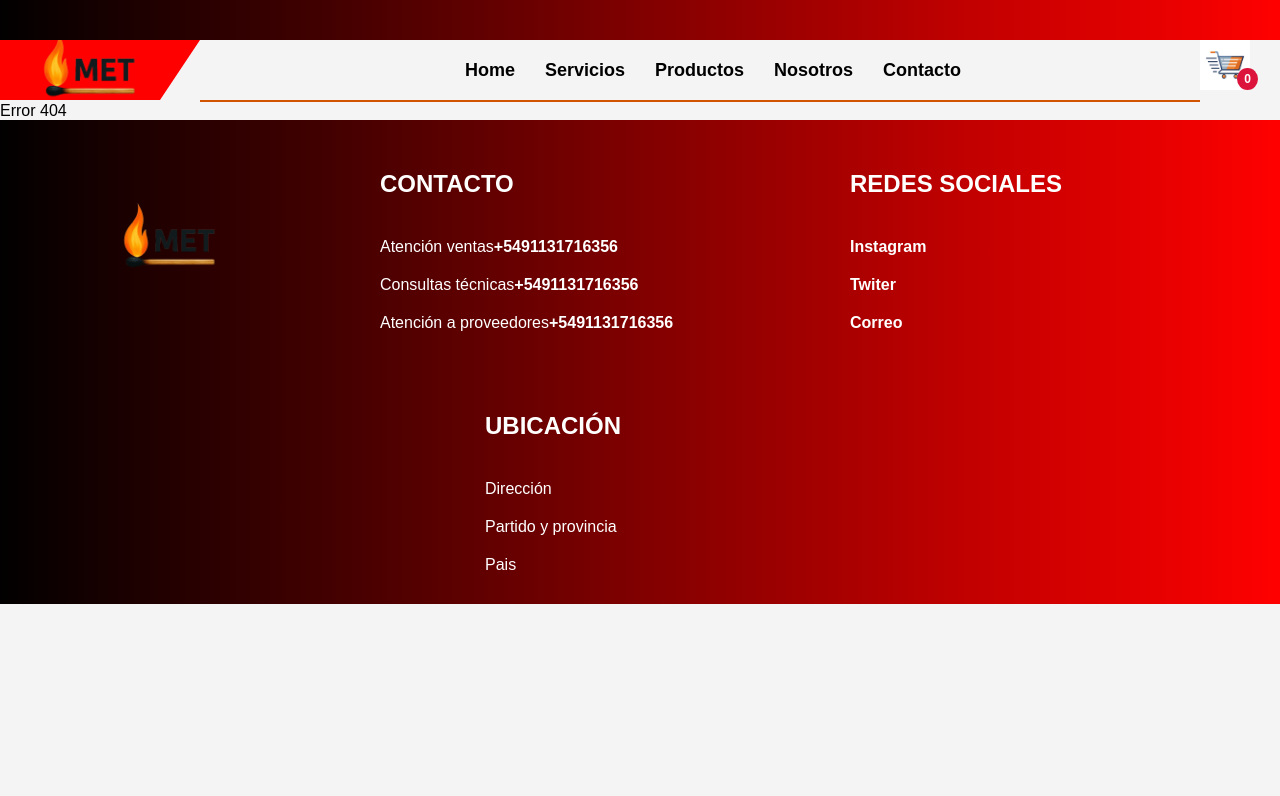
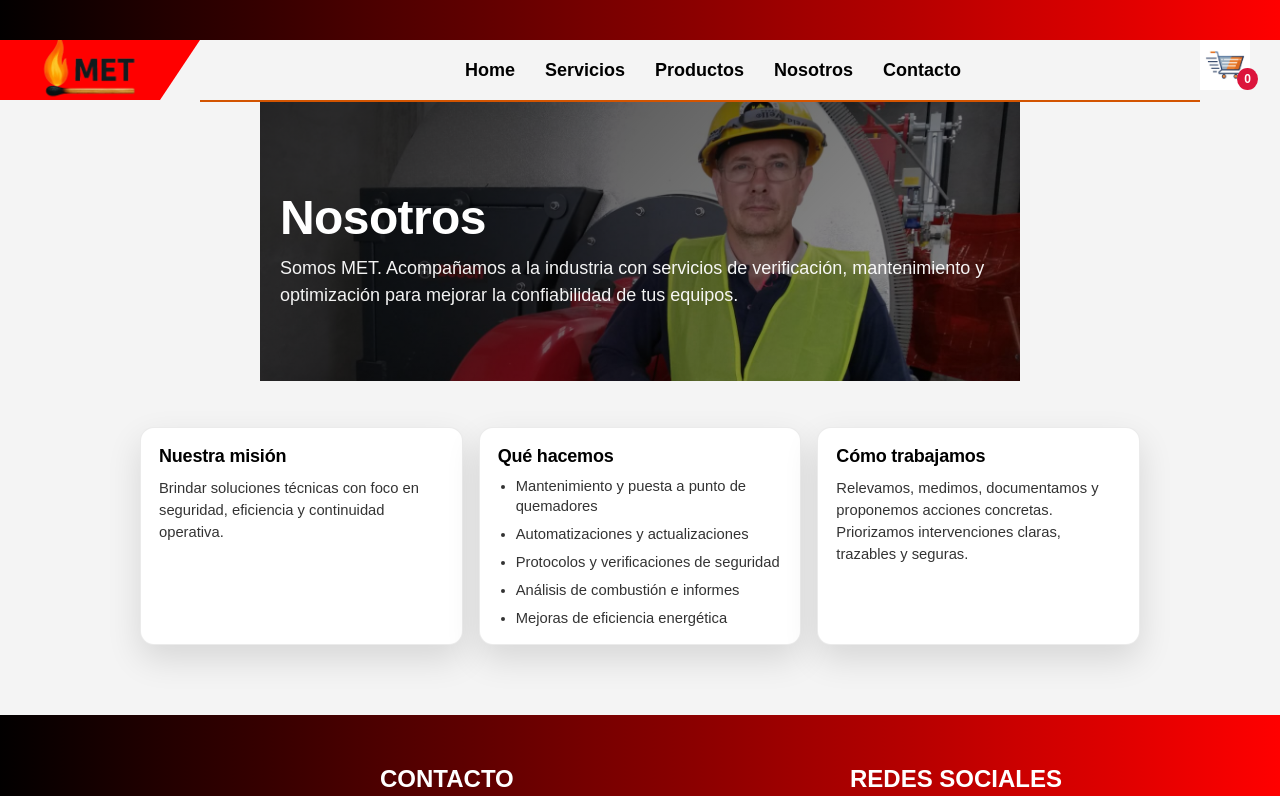
Before and after one commit to Mayra-Riccardi/MetHome, a React (Vite) app: page /Nosotros in a window 1280 px wide. Shown: the top 796 px of the page. Built offline with nearby package versions, Linux system fonts and the light colour scheme; no server answers.

Commit message:
ADD: Vista Nosotros

```diff
--- a/src/App.jsx
+++ b/src/App.jsx
@@ -4,17 +4,16 @@ import Navbarfirst from './components/Navbarfirst/Navbarfirst';
 import ItemListContainer from './components/listcontainer/ItemListContainer';
 import { ItemListWithSearch } from './components/ItemList/ItemList';
 import ItemDetailContainer from './components/ItemDetailContainer/ItemDetailContainer';
-import { BrowserRouter, Routes, Route, useLocation } from 'react-router-dom';
-import { CartProvider } from './components/Context/Context';
+import { Routes, Route, useLocation } from 'react-router-dom';
 import Cart from './components/cart/Cart';
 import Checkout from './components/Checkout/Chekcout';
 import Footer from './components/footer/footer';
 import Home from './Pages/Home/Home';
 import Service from './Pages/Service/Service';
 import Contacto from './Pages/Contacto/Contacto';
+import Nosotros from './Pages/Nosotros/Nosotros';
 
 function App() {
-  console.log("PROJECT ID:", import.meta.env.VITE_FIREBASE_PROJECT_ID);
   const location = useLocation();
   const showProductsNav = location.pathname.startsWith("/category");
 
@@ -26,6 +25,8 @@ function App() {
             <Route path="/" element={<Home />} />
             <Route path='/Contacto' element={<Contacto />} />
             <Route path='/Service' element={<Service />} />
+            <Route path="/Nosotros" element={<Nosotros />} />
+            <Route path="/nosotros" element={<Nosotros />} />
             <Route path="/category" element={<ItemListWithSearch />} />
             <Route path="/category/:category" element={<ItemListContainer />} />
             <Route path='/detail/:productId' element={<ItemDetailContainer />} />
--- a/src/Pages/Home/Home.css
+++ b/src/Pages/Home/Home.css
@@ -54,7 +54,7 @@ main {
     }
 }
 
-p{
+.overlay p{
     width: 60%;
     font-family: 'Nunito Sans', 'Gill Sans', 'Gill Sans MT', Calibri, sans-serif;
     font-weight: 100;
@@ -222,7 +222,8 @@ p{
     }
 }
 
-button {
+.servicegral button,
+.repre1 button {
     background-color: #2f2e2eb7;
     color: #fff;
     padding: 12px 24px;
--- a/src/Pages/Home/Home.jsx
+++ b/src/Pages/Home/Home.jsx
@@ -20,7 +20,9 @@ const Home = () => {
                     La fiabilidad, la eficiencia y las mayores exigencias de funcionalidad han estado
                     configurando nuestra gama de productos durante más de 25 años. Incluso antes de su
                     fundación, el actual equipo LAMTEC introdujo el reglamento O 2 en el mercado en 1982. </p>
-                <button>Conocer más</button>
+                <Link to="/nosotros">
+                    <button>Conocer más</button>
+                </Link>
             </div>
             <div className="repre2">
                 <img src="img/lamtec.jpg" alt="LAMTEC" />
--- a/src/Pages/Nosotros/Nosotros.css
+++ b/src/Pages/Nosotros/Nosotros.css
@@ -0,0 +1,98 @@
+.about {
+  width: 100%;
+  min-height: 70vh;
+  background: #f4f4f4;
+  font-family: ui-sans-serif, system-ui, -apple-system, "Segoe UI", Roboto, "Helvetica Neue", Arial, "Noto Sans", "Liberation Sans", sans-serif;
+}
+
+.about-hero {
+  background-image:
+    linear-gradient(135deg, rgba(0,0,0,0.78), rgba(0,0,0,0.35)),
+    url("/img/fondotecnico.jpeg");
+  background-size: cover;
+  background-position: center 20%;
+  color: #fff;
+  padding: 88px 20px 72px 20px;
+}
+
+.about-hero__content {
+  width: min(1000px, 100%);
+  margin: 0 auto;
+  text-align: left;
+}
+
+.about-hero h1 {
+  margin: 0 0 10px 0;
+  font-size: 48px;
+  letter-spacing: -0.6px;
+}
+
+.about-hero p {
+  margin: 0;
+  max-width: 720px;
+  opacity: 0.95;
+  line-height: 1.5;
+  font-size: 18px;
+}
+
+.about-section {
+  width: min(1000px, 100%);
+  margin: 22px auto 0;
+  padding: 24px 20px 70px 20px;
+  display: grid;
+  grid-template-columns: repeat(3, minmax(0, 1fr));
+  gap: 16px;
+}
+
+.about-card {
+  background: #fff;
+  border-radius: 14px;
+  padding: 18px 18px 16px 18px;
+  box-shadow: 0 14px 34px rgba(0,0,0,0.12);
+  border: 1px solid rgba(0,0,0,0.08);
+}
+
+.about-card h2 {
+  margin: 0 0 10px 0;
+  font-size: 18px;
+  letter-spacing: -0.2px;
+}
+
+.about-card p {
+  margin: 0;
+  line-height: 1.5;
+  color: #333;
+  font-size: 14.75px;
+  max-width: none;
+}
+
+.about-card ul {
+  margin: 0;
+  padding-left: 18px;
+  display: flex;
+  flex-direction: column;
+  gap: 8px;
+}
+
+.about-card li {
+  color: #333;
+  line-height: 1.35;
+  font-size: 14.75px;
+}
+
+@media (max-width: 900px) {
+  .about-section {
+    grid-template-columns: 1fr;
+  }
+
+  .about-hero h1 {
+    font-size: 34px;
+  }
+}
+
+@media (max-width: 600px) {
+  .about-hero {
+    background-position: center 10%;
+    padding: 72px 18px 56px 18px;
+  }
+}
--- a/src/Pages/Nosotros/Nosotros.jsx
+++ b/src/Pages/Nosotros/Nosotros.jsx
@@ -0,0 +1,49 @@
+import "./Nosotros.css";
+
+const Nosotros = () => {
+  return (
+    <main className="about">
+      <section className="about-hero">
+        <div className="about-hero__content">
+          <h1>Nosotros</h1>
+          <p>
+            Somos MET. Acompañamos a la industria con servicios de verificación,
+            mantenimiento y optimización para mejorar la confiabilidad de tus
+            equipos.
+          </p>
+        </div>
+      </section>
+
+      <section className="about-section">
+        <div className="about-card">
+          <h2>Nuestra misión</h2>
+          <p>
+            Brindar soluciones técnicas con foco en seguridad, eficiencia y
+            continuidad operativa.
+          </p>
+        </div>
+
+        <div className="about-card">
+          <h2>Qué hacemos</h2>
+          <ul>
+            <li>Mantenimiento y puesta a punto de quemadores</li>
+            <li>Automatizaciones y actualizaciones</li>
+            <li>Protocolos y verificaciones de seguridad</li>
+            <li>Análisis de combustión e informes</li>
+            <li>Mejoras de eficiencia energética</li>
+          </ul>
+        </div>
+
+        <div className="about-card">
+          <h2>Cómo trabajamos</h2>
+          <p>
+            Relevamos, medimos, documentamos y proponemos acciones concretas.
+            Priorizamos intervenciones claras, trazables y seguras.
+          </p>
+        </div>
+      </section>
+    </main>
+  );
+};
+
+export default Nosotros;
--- a/src/components/Navbarfirst/Navbarfirst.jsx
+++ b/src/components/Navbarfirst/Navbarfirst.jsx
@@ -26,7 +26,7 @@ const Navbarfirst = () => {
                                 <Link to="/category">Productos</Link>
                             </li>
                             <li>
-                                <Link to="/Nosotros">Nosotros</Link>
+                                <Link to="/nosotros">Nosotros</Link>
                             </li>
                             <li>
                                 <Link to="/Contacto">Contacto</Link>
```
